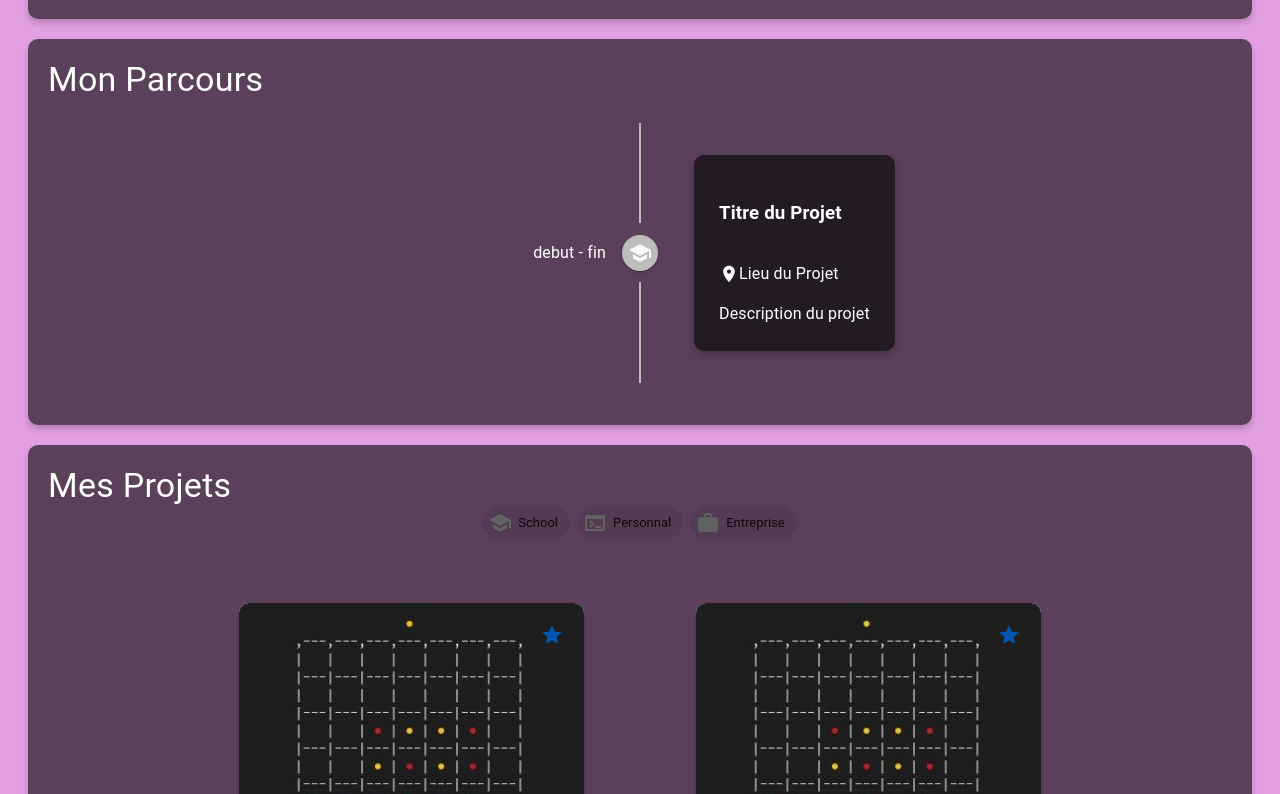
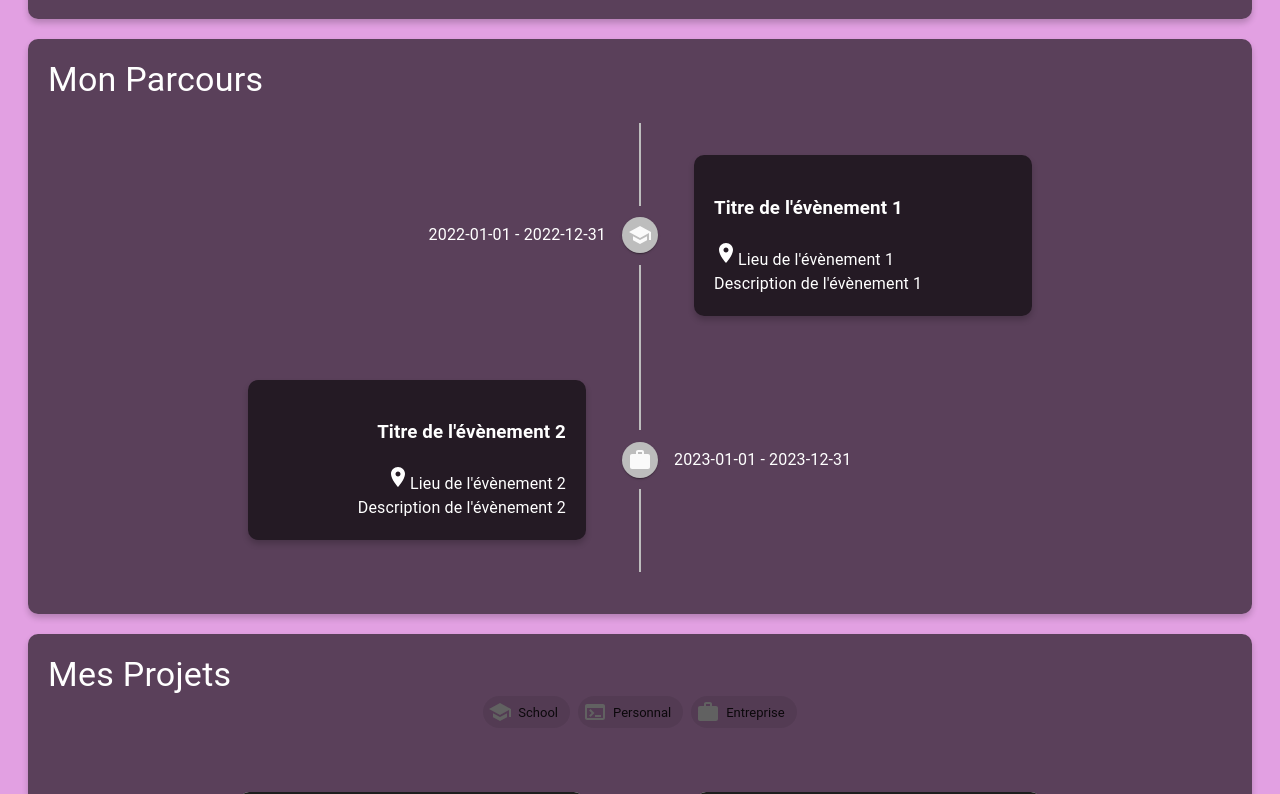
Before and after one commit to DuncanC42/portfolio-react, a React (Vite) app: page / in a window 1280 px wide. Shown: the part 501-1295 px from the top of the page. Built offline with nearby package versions, Linux system fonts and the light colour scheme.

Commit message:
Component timeline that auto fill its content whith a json of data

```diff
--- a/src/components/timeline/Timeline.css
+++ b/src/components/timeline/Timeline.css
@@ -1,10 +1,9 @@
-.location {
+.timelineContainer {
     display: flex;
-    flex-direction: row;
+    flex-direction: column;
     align-items: center;
 }
 
-#eventContainerDetails{
-    width: fit-content;
-    padding: 25px;
+.timelineContainer>div {
+    width: 75%;
 }
--- a/src/components/timeline/Timeline.jsx
+++ b/src/components/timeline/Timeline.jsx
@@ -1,6 +1,5 @@
 import {Container} from "../container/Container.jsx";
 import './Timeline.css';
-import {Typography} from "@mui/material";
 import {
     Timeline,
     TimelineConnector,
@@ -10,42 +9,55 @@ import {
     TimelineOppositeContent,
     TimelineSeparator
 } from '@mui/lab';
-import {School, LocationOn} from "@mui/icons-material";
+import {LocationOn, School, Work} from "@mui/icons-material";
+import events from './events.json';
+
+const iconMap = {
+    School: <School />,
+    Work: <Work />
+};
 
 export const ProjectTimeline = () => {
     return (
         <Container title="Mon Parcours">
+            <div className="timelineContainer">
+                <div>
                     <Timeline position="alternate">
-                <TimelineItem>
+                        {events.map((event, index) => (
+                            <TimelineItem key={index}>
                                 <TimelineOppositeContent
                                     sx={{ m: 'auto 0' }}
                                     align="right"
                                     variant="body1"
                                     color="white"
                                 >
-                        debut - fin
+                                    {event.start} - {event.end}
                                 </TimelineOppositeContent>
                                 <TimelineSeparator>
-                        <TimelineConnector/>
+                                    <TimelineConnector />
                                     <TimelineDot>
-                            <School/>
+                                        {iconMap[event.icon]}
                                     </TimelineDot>
-                        <TimelineConnector/>
+                                    <TimelineConnector />
                                 </TimelineSeparator>
-                    <TimelineContent sx={{py: '12px', px: 2}}>
+                                <TimelineContent sx={{
+                                    m: 'auto 0',
+                                    py: '12px',
+                                    px: 2,
+                                }}>
                                     <Container containerId="eventContainerDetails">
-                            <h3>Titre du Projet</h3>
-                            <div className="location">
-                                <LocationOn fontSize="small"/>
-                                <p>Lieu du Projet</p>
-                            </div>
+                                        <h3>{event.title}</h3>
+                                        <LocationOn fontSize="medium" />{event.location}
                                         <div className="description">
-                                Description du projet
+                                            {event.description}
                                         </div>
                                     </Container>
                                 </TimelineContent>
                             </TimelineItem>
+                        ))}
                     </Timeline>
+                </div>
+            </div>
         </Container>
     );
 }
--- /dev/null
+++ b/src/components/timeline/events.json
@@ -0,0 +1,18 @@
+[
+  {
+    "start": "2022-01-01",
+    "end": "2022-12-31",
+    "title": "Titre de l'évènement 1",
+    "location": "Lieu de l'évènement 1",
+    "description": "Description de l'évènement 1",
+    "icon": "School"
+  },
+  {
+    "start": "2023-01-01",
+    "end": "2023-12-31",
+    "title": "Titre de l'évènement 2",
+    "location": "Lieu de l'évènement 2",
+    "description": "Description de l'évènement 2",
+    "icon": "Work"
+  }
+]
```
Lines whose indentation alone changed are shown as unchanged.
